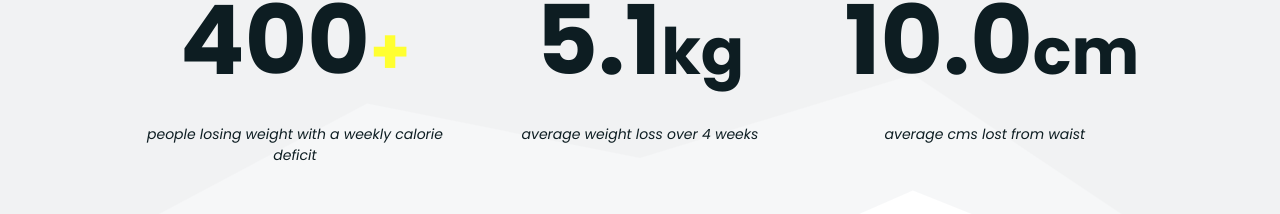
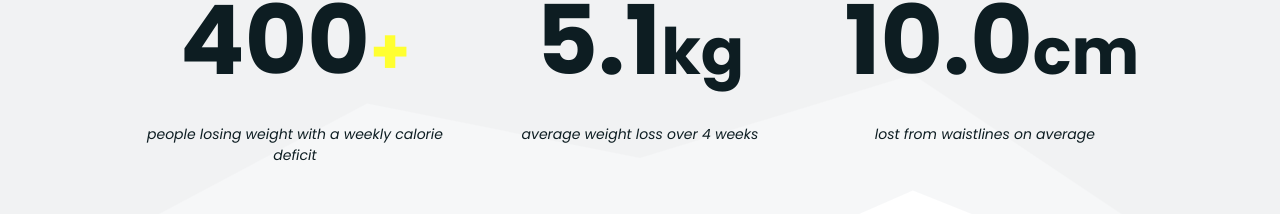
Before and after one commit to alastairfarman/performance-physique, a React (Create React App) app: page / in a window 1280 px wide. Shown: the part 723-937 px from the top of the page. Built offline with nearby package versions, Linux system fonts and the light colour scheme.

Commit message:
put FormID back

```diff
--- a/src/calc-pages/Results.js
+++ b/src/calc-pages/Results.js
@@ -6,7 +6,7 @@ import axios from "axios";
 // const FORMSPARK_FORM_ID = "FUX0nqmK";  //  ALI //
 const FORMSPARK_FORM_ID = "odG1JqtU"; //  ARJ //
 
-const formSparkUrl = `https://submit-form.com/${null}`;
+const formSparkUrl = `https://submit-form.com/${FORMSPARK_FORM_ID}`;
 
 export default function Results(props) {
   const nav = useNavigate();
--- a/src/content/Stats.js
+++ b/src/content/Stats.js
@@ -51,7 +51,7 @@ export default function Stats() {
               <NumberDecimal n={10} />
               <span className="unit">cm</span>
             </h1>
-            <p className="number-title">average cms lost from waist</p>
+            <p className="number-title">lost from waistlines on average</p>
           </div>
         </div>
 
--- a/src/index.css
+++ b/src/index.css
@@ -329,10 +329,6 @@
   color: var(--white);
   transition: background-position 1s, color 0.5s, box-shadow 0.5s;
 }
-
-
-
-
 
 .calculator-wrapper {
   display: flex;
@@ -680,6 +676,10 @@
     justify-content: flex-end;
   }
 
+  .q-cont .question-option{
+    width: 100px;
+  }
+
   .result-container {
     grid-column-start: 1;
     grid-column-end: -1;
@@ -698,6 +698,7 @@
   .q-desc{
     font-size: 10px;
     height: 100px;
+    width: 200px;
   }
 }
 
```
